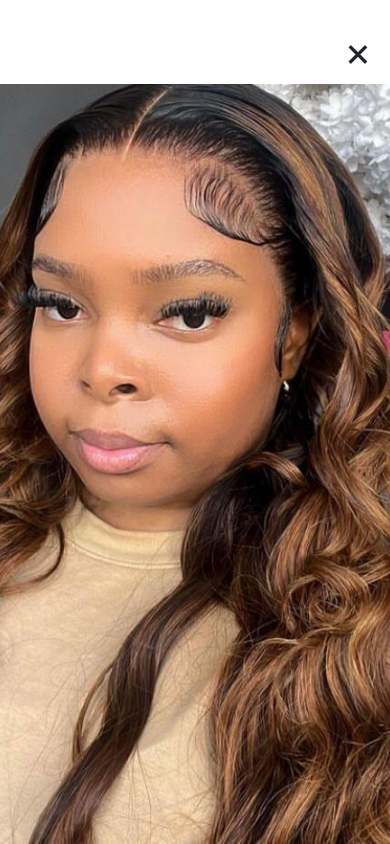
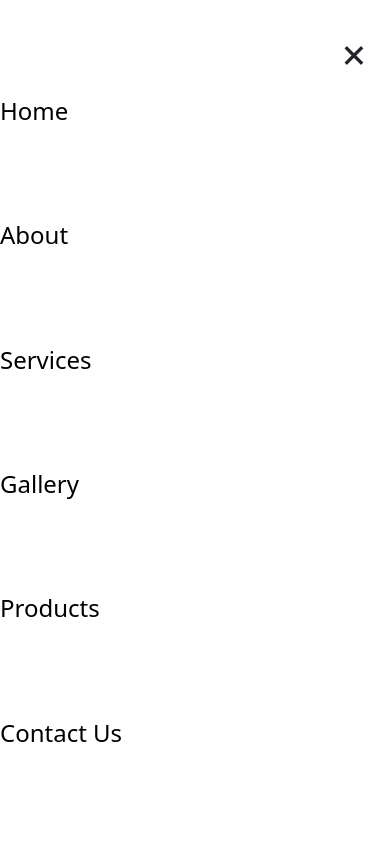
Before and after one commit to Luvuyotafeni/Salon, a React (Create React App) app: page / in a window 390 px wide. Both pictures are taken after a click on the element 358 px from the left and 57 px from the top of the page. Shown: the top 844 px of the page. Built offline with nearby package versions, Linux system fonts and the light colour scheme.

Commit message:
added the media queries for the header

```diff
--- a/src/components/Header/Header.css
+++ b/src/components/Header/Header.css
@@ -15,7 +15,14 @@
   align-items: center;
 }
 
-.header ul {
+
+
+.nav-menu {
+  display: flex;
+  flex-direction: row;
+}
+
+.nav-menu ul {
   display: flex;
   flex-direction: row;
   margin: 0;
@@ -23,197 +30,72 @@
   list-style: none;
 }
 
-.header ul li {
+.nav-menu ul li {
   margin-left: 30px;
   font-size: 2rem;
 }
 
-.header ul li a {
+.nav-menu ul li a {
   text-decoration: none;
   color: black;
 }
 
-/* Hide the original ul on small screens */
-.header ul {
-  display: flex;
-}
-
-/* Hamburger Icon */
 .hamburger {
   display: none;
   cursor: pointer;
   font-size: 2.5rem;
 }
 
+/* Close icon */
+.close-icon {
+  display: none;
+  font-size: 2.5rem;
+  cursor: pointer;
+  position: absolute;
+  top: 1rem;
+  right: 1rem;
+  z-index: 1001;
+}
+
 /* Media Queries for various screen sizes */
-@media (max-width: 320px) {
+@media (max-width: 768px) {
+  .nav-menu {
+    display: none;
+  }
+
   .hamburger {
     display: block;
   }
 
-  .nav-menu {
-    position: absolute;
-    top: 10vh;
+  .nav-menu.open {
+    display: flex;
+    position: fixed;
+    top: 0;
     left: 0;
     width: 100%;
+    height: 100vh;
     background-color: white;
-    transform: translateY(-100%);
-    transition: transform 0.3s ease-in-out;
+    flex-direction: column;
+    justify-content: center;
+    align-items: center;
+    z-index: 1000;
+  }
+
+  .nav-menu.open ul {
     display: flex;
     flex-direction: column;
-    align-items: center;
-    padding: 0;
-    margin: 0;
-  }
-
-  .nav-menu.open {
-    transform: translateY(0);
-  }
-
-  .nav-menu ul {
-    display: flex;
-    flex-direction: column;
-    width: 100%;
     padding: 0;
     margin: 0;
     list-style: none;
+    width: 100%;
   }
 
-  .nav-menu ul li {
+  .nav-menu.open ul li {
     margin: 20px 0;
     font-size: 1.5rem;
   }
 
-  .header ul {
-    display: none;
+  .close-icon {
+    display: block;
   }
 }
-
-@media (max-width: 425px) {
-  .hamburger {
-    display: block;
-  }
-
-  .nav-menu {
-    position: absolute;
-    top: 10vh;
-    left: 0;
-    width: 100%;
-    background-color: white;
-    transform: translateY(-100%);
-    transition: transform 0.3s ease-in-out;
-    display: flex;
-    flex-direction: column;
-    align-items: center;
-    padding: 0;
-    margin: 0;
-  }
-
-  .nav-menu.open {
-    transform: translateY(0);
-  }
-
-  .nav-menu ul {
-    display: flex;
-    flex-direction: column;
-    width: 100%;
-    padding: 0;
-    margin: 0;
-    list-style: none;
-  }
-
-  .nav-menu ul li {
-    margin: 20px 0;
-    font-size: 1.5rem;
-  }
-
-  .header ul {
-    display: none;
-  }
-}
-
-@media (max-width: 546px) {
-  .hamburger {
-    display: block;
-  }
-
-  .nav-menu {
-    position: absolute;
-    top: 10vh;
-    left: 0;
-    width: 100%;
-    background-color: white;
-    transform: translateY(-100%);
-    transition: transform 0.3s ease-in-out;
-    display: flex;
-    flex-direction: column;
-    align-items: center;
-    padding: 0;
-    margin: 0;
-  }
-
-  .nav-menu.open {
-    transform: translateY(0);
-  }
-
-  .nav-menu ul {
-    display: flex;
-    flex-direction: column;
-    width: 100%;
-    padding: 0;
-    margin: 0;
-    list-style: none;
-  }
-
-  .nav-menu ul li {
-    margin: 20px 0;
-    font-size: 1.5rem;
-  }
-
-  .header ul {
-    display: none;
-  }
-}
-
-@media (max-width: 768px) {
-  .hamburger {
-    display: block;
-  }
-
-  .nav-menu {
-    position: absolute;
-    top: 10vh;
-    left: 0;
-    width: 100%;
-    background-color: white;
-    transform: translateY(-100%);
-    transition: transform 0.3s ease-in-out;
-    display: flex;
-    flex-direction: column;
-    align-items: center;
-    padding: 0;
-    margin: 0;
-  }
-
-  .nav-menu.open {
-    transform: translateY(0);
-  }
-
-  .nav-menu ul {
-    display: flex;
-    flex-direction: column;
-    width: 100%;
-    padding: 0;
-    margin: 0;
-    list-style: none;
-  }
-
-  .nav-menu ul li {
-    margin: 20px 0;
-    font-size: 1.5rem;
-  }
-
-  .header ul {
-    display: none;
-  }
-}
--- a/src/components/Header/Header.jsx
+++ b/src/components/Header/Header.jsx
@@ -9,13 +9,15 @@ const Header = () => {
   };
 
   return (
-    <div>
     <header className='header'>
       <div className='container d-flex'>
         <div className='logo'>
           {/* Add your logo here */}
         </div>
         <div className={`nav-menu ${isMenuOpen ? 'open' : ''}`}>
+          <div className='close-icon' onClick={toggleMenu}>
+            <i className='bx bx-x'></i>
+          </div>
           <ul>
             <li><a href='#'>Home</a></li>
             <li><a href='#'>About</a></li>
@@ -30,7 +32,6 @@ const Header = () => {
         </div>
       </div>
     </header>
-    </div>
   );
 }
 
```
Lines whose indentation alone changed are shown as unchanged.
